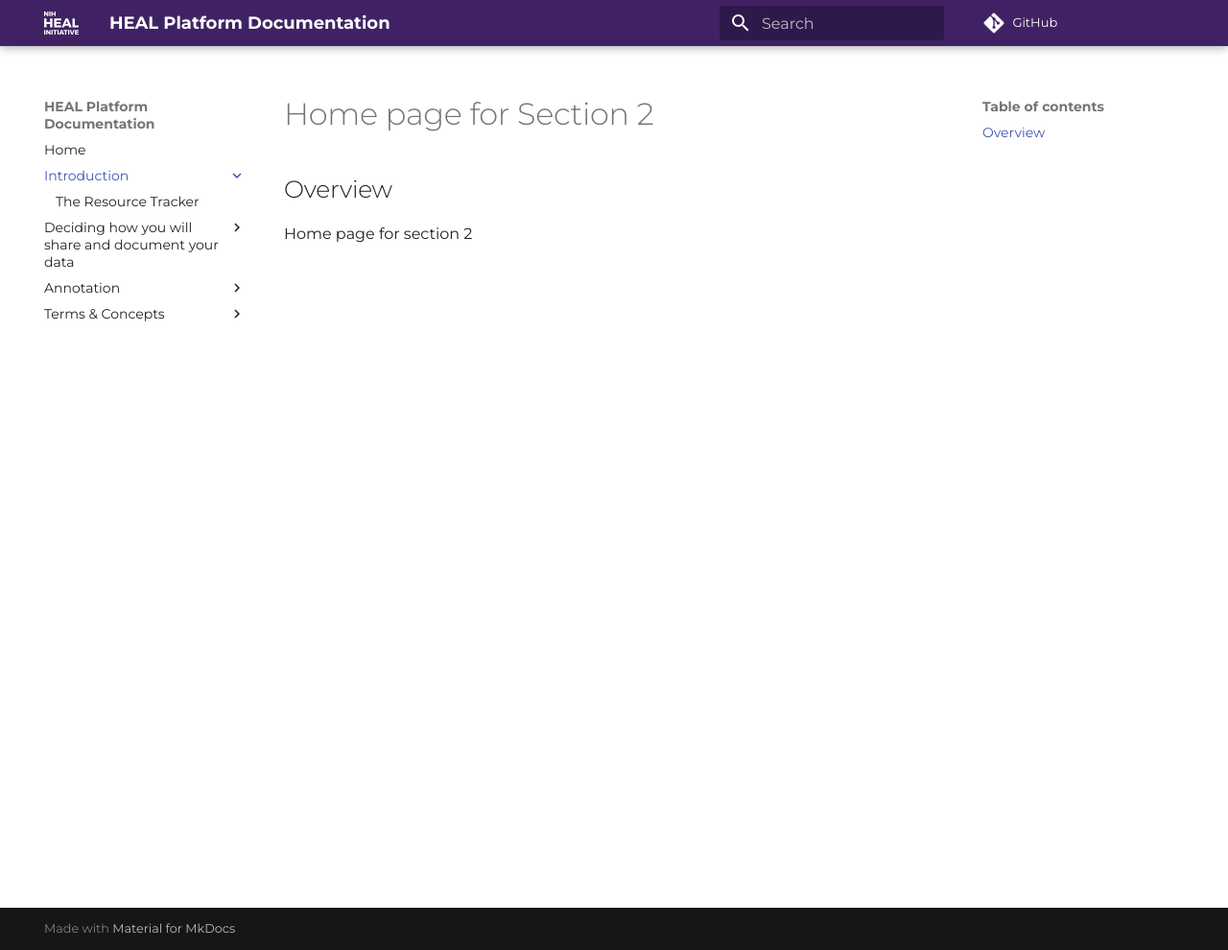
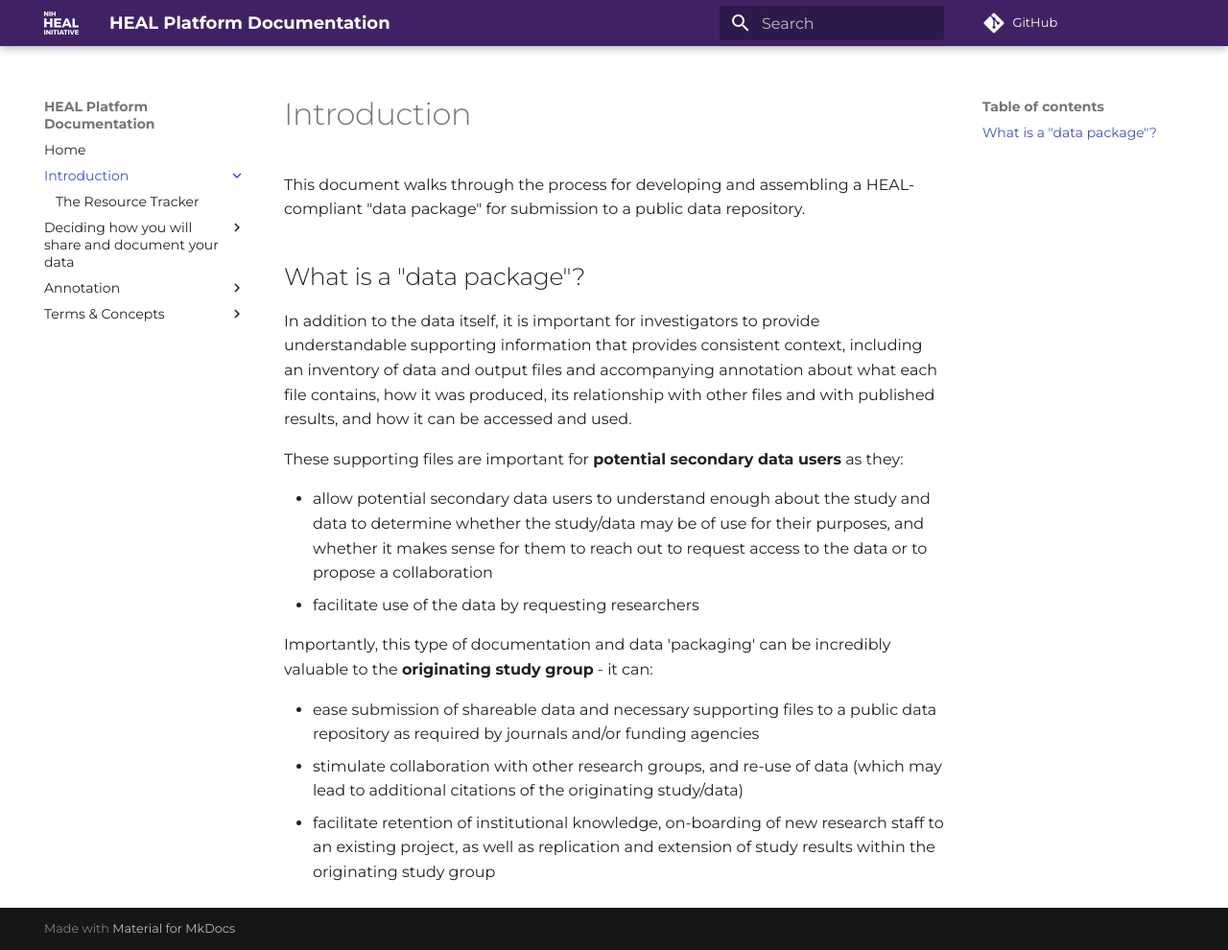
Before and after one commit to norc-heal/heal-data-pkg-guide, an MkDocs documentation site: the page built from docs/intro/index.md, in a window 1280 px wide and 990 px high. Shown: the whole window at 96% size. Built offline with MkDocs 1.6.1 and Material for MkDocs 9.7.7, drawn with Linux system fonts in a browser that asks for light colours; comment, search, counter and statistics services are not loaded.

Commit message:
start to flesh out intro page

```diff
--- a/docs/intro/index.md
+++ b/docs/intro/index.md
@@ -1,5 +1,17 @@
-# Home page for Section 2
+# Introduction
+This document walks through the process for developing and assembling a HEAL-compliant "data package" for submission to a public data repository.
 
-## Overview
+## What is a "data package"?
 
-Home page for section 2
+In addition to the data itself, it is important for investigators to provide understandable supporting information that provides consistent context, including an inventory of data and output files and accompanying annotation about what each file contains, how it was produced, its relationship with other files and with published results, and how it can be accessed and used.
+
+These supporting files are important for **potential secondary data users** as they:
+
+* allow potential secondary data users to understand enough about the study and data to determine whether the study/data may be of use for their purposes, and whether it makes sense for them to reach out to request access to the data or to propose a collaboration
+* facilitate use of the data by requesting researchers
+
+Importantly, this type of documentation and data 'packaging' can be incredibly valuable to the **originating study group** - it can:
+
+* ease submission of shareable data and necessary supporting files to a public data repository as required by journals and/or funding agencies
+* stimulate collaboration with other research groups, and re-use of data (which may lead to additional citations of the originating study/data)
+* facilitate retention of institutional knowledge, on-boarding of new research staff to an existing project, as well as replication and extension of study results within the originating study group
```
